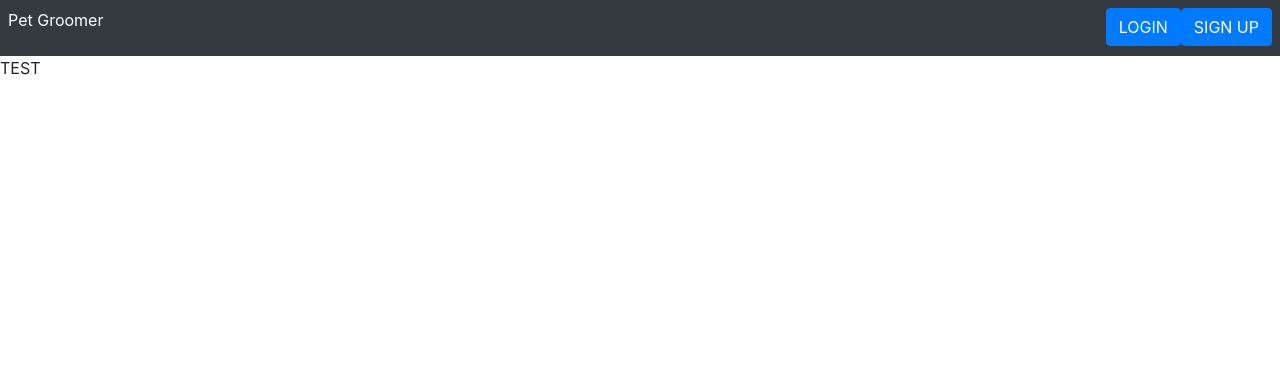
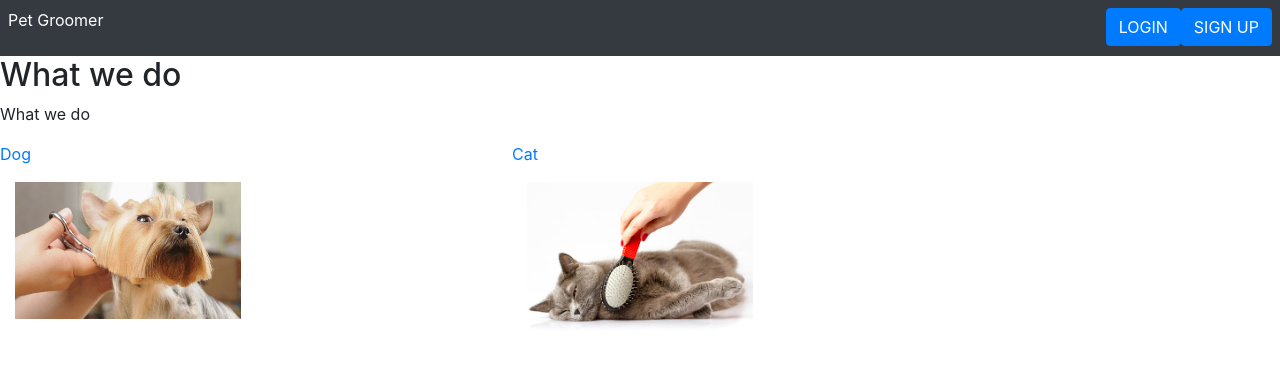
Before and after one commit to RailonA/DogGrooming-Appointment-Frontend, a React (Create React App) app: page / in a window 1280 px wide. Shown: the top 366 px of the page. Built offline with nearby package versions, Linux system fonts and the light colour scheme; no server answers.

Commit message:
Add filter category

```diff
--- /dev/null
+++ b/src/Assets/styles/homePage.css
@@ -0,0 +1,3 @@
+.categoryCard {
+  width: 40vw;
+}
--- a/src/Components/serviceList.js
+++ b/src/Components/serviceList.js
@@ -1,24 +1,27 @@
-import { useEffect } from 'react';
-import { useDispatch } from 'react-redux';
-import { useParams } from 'react-router-dom';
-import fetchServicesAction from '../Actions/services';
-
+import React from 'react';
+import PropTypes from 'prop-types';
 import '../Assets/styles/serviceTable.css';
 
-const ServiceList = () => {
-  const dispatch = useDispatch();
-  const { category } = useParams();
-
-  useEffect(() => {
-    fetchServicesAction(dispatch);
-  }, [dispatch, category]);
-
+const ServiceList = ({ services, category }) => {
+  const filteredServices = services.filter((service) => service.category === category);
+  console.log(filteredServices);
   return (
     <div>
-      <p>TEST</p>
+      {
+        filteredServices.map((service) => (
+          <div key={service.category}>
+            <p>{service.petService}</p>
+          </div>
+        ))
+      }
     </div>
-
   );
 };
 
+ServiceList.propTypes = {
+  services: PropTypes.arrayOf(PropTypes.object).isRequired,
+  category: PropTypes.string.isRequired,
+
+};
+
 export default ServiceList;
--- a/src/Containers/homePage.js
+++ b/src/Containers/homePage.js
@@ -1,7 +1,11 @@
 import { useSelector, useDispatch } from 'react-redux';
 import { useEffect } from 'react';
-import ServiceList from '../Components/serviceList';
+import { Link } from 'react-router-dom';
+// import ServiceList from '../Components/serviceList';
 import requestServiceInfo from '../Helpers/requests';
+import dogImg from '../Assets/images/dogGrooming.jpg';
+import catImg from '../Assets/images/catGrooming.jpg';
+import '../Assets/styles/homePage.css';
 
 const HomePage = () => {
   const serviceData = useSelector((state) => state.services.servicesCollection);
@@ -15,7 +19,19 @@ const HomePage = () => {
 
   return (
     <div>
-      <ServiceList allServices={serviceData} />
+      <h2>What we do </h2>
+      <p>What we do </p>
+      <div className="d-flex">
+        <Link to="/category/dog">
+          <p>Dog</p>
+          <img src={dogImg} className="categoryCard col-6" alt="dogGrooming" />
+        </Link>
+        <Link to="/category/cat">
+          <p>Cat</p>
+          <img src={catImg} className="categoryCard col-6" alt="catGrooming" />
+        </Link>
+      </div>
+
     </div>
   );
 };
--- a/src/routes.js
+++ b/src/routes.js
@@ -3,7 +3,7 @@ import {
   Route, BrowserRouter, Switch, Redirect,
 } from 'react-router-dom';
 import HomePage from './Containers/homePage';
-import TripPage from './Containers/servicePage';
+import ServicePage from './Containers/servicePage';
 import UserPage from './Containers/userPage';
 import Page404 from './Containers/Page404';
 
@@ -12,7 +12,7 @@ const Routes = () => (
     <Switch>
       <Route path="/" component={HomePage} exact />
       <Route path="/Page404" component={Page404} exact />
-      <Route path="/trip/:id" component={TripPage} exact />
+      <Route path="/category/:category/" component={ServicePage} exact />
       <Route path="/user/:id" component={UserPage} exact />
       <Redirect to="/Page404" />
     </Switch>
```
Also changed, not shown: src/Containers/servicePage.js (+19 -5 lines), src/Assets/images/catGrooming.jpg (added), src/Assets/images/dogGrooming.jpg (added).
